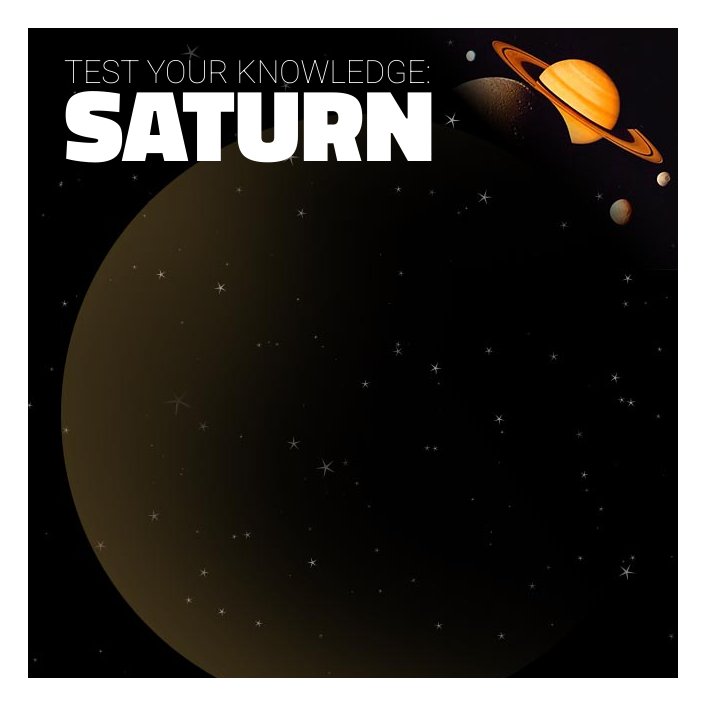
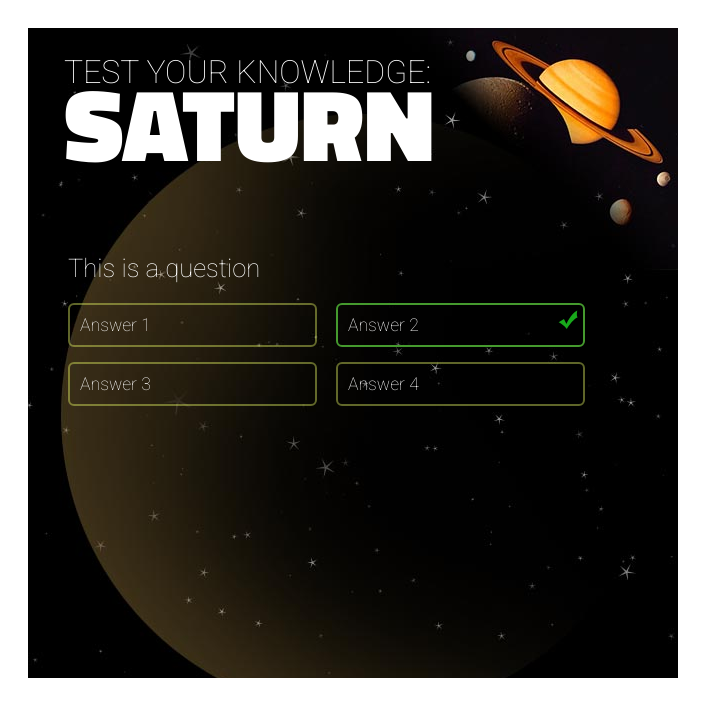
Before and after one commit to sergiopalooza/ng-quiz, a plain HTML site: page index.html in a window 1280 px wide. Shown: the whole page, without its empty margins (0-713 px from the left). Drawn offline with Linux system fonts and the light colour scheme.

Commit message:
added styling for selected and correct questions

```diff
--- a/css/quiz.css
+++ b/css/quiz.css
@@ -67,3 +67,55 @@ body { background-color: #fff; padding: 20px; }
 	padding: 5px 15px;
 	border-radius: 6px;
 }
+
+/* Questions */
+#myQuiz .question {
+	width: 550px;
+	position: absolute;
+	top: 225px;
+	left: 40px;
+}
+
+#myQuiz .question .txt {
+	font-size: 1.6em;
+	margin: 0px 0px 20px 0px;
+}
+
+#myQuiz .question .ans {
+	display: inline-block;
+	font-size: 1.1em;
+	width: 225px;
+	border: 2px solid rgba(238,289,102,.4); /*60% transparant*/
+	border-radius: 6px;
+	padding: 10px;
+	margin: 0px 15px 15px 0px;
+	position: relative;
+}
+
+#myQuiz .question .ans.selected { /*ans and selected classes*/
+	border-color: #be4b16;
+}
+
+#myQuiz .question .ans.correct {
+	border-color: #459a2e;
+}
+
+#myQuiz .question .ans::after { /*sudo element injected anon html element after selected one*/
+	content: '';
+	display: block; /*item we are adding will be block*/
+	width: 20px;
+	height: 20px;
+	background: no-repeat 0px 0px;
+	background-size: 20px 20px;
+	position: absolute;
+	top: 5px;
+	right: 5px;
+}
+
+#myQuiz .question .ans.selected::after {
+	background-image: url(../images/icon_incorrect.svg);
+}
+
+#myQuiz .question .ans.correct::after {
+	background-image: url(../images/icon_correct.svg);
+}
--- a/index.html
+++ b/index.html
@@ -17,12 +17,12 @@
 				<p class="btn">Begin</p>
 			</div>
 			<div class="question">
-				<!-- <p class="txt">This is a question</p>
+				<p class="txt">This is a question</p>
 				<p class="ans">Answer 1</p>
-				<p class="ans">Answer 2</p>
+				<p class="ans selected correct">Answer 2</p>
 				<p class="ans">Answer 3</p>
 				<p class="ans">Answer 4</p>
-				<div class="feedback"></div> -->
+				<div class="feedback"></div>
 			</div>
 			<div class="result"></div>
 		</div>
```
